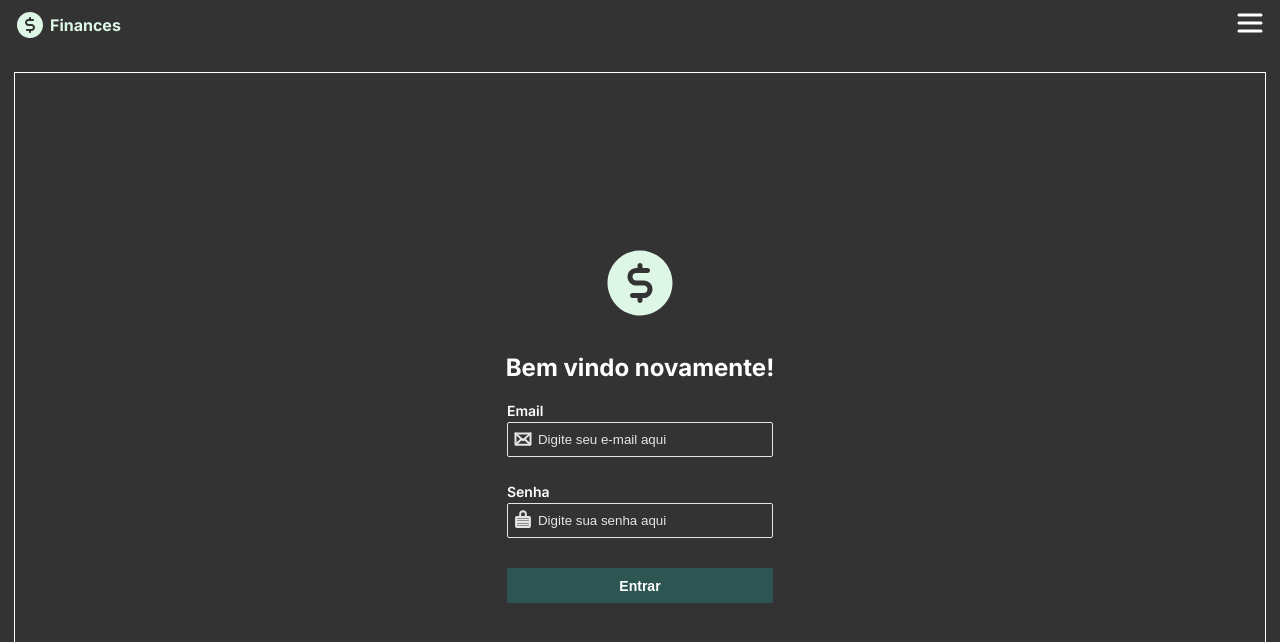
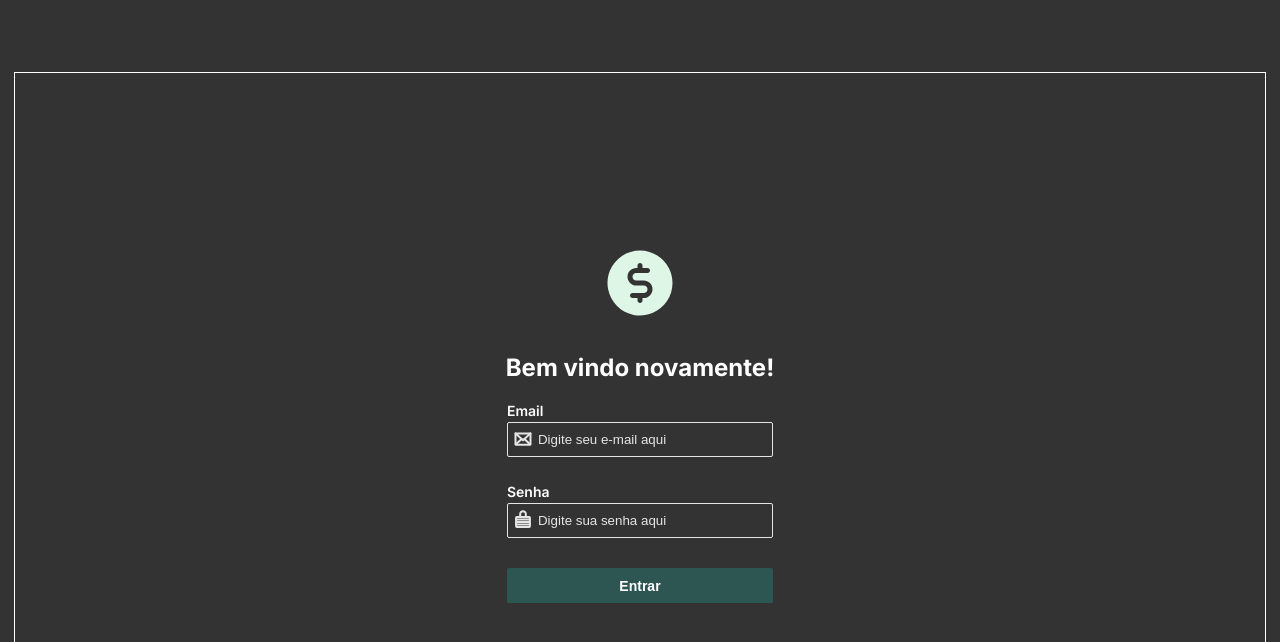
Before and after one commit to iagovtr/finance-front, a React (Vite) app: page / in a window 1280 px wide. Shown: the top 642 px of the page. Built offline with nearby package versions, Linux system fonts and the light colour scheme; no server answers.

Commit message:
fix: adding show/hide menu rule in private/public routes

```diff
--- a/src/App.tsx
+++ b/src/App.tsx
@@ -1,11 +1,14 @@
 import GlobalStyle from './styles/global'
 import Routes from './routes/Routes'
+import { AuthProvider } from './contexts/AuthContext'
 
 const App = () => {
   return (
     <>
-    <Routes/>
-    <GlobalStyle/>
+      <AuthProvider>
+        <Routes/>
+      </AuthProvider>
+      <GlobalStyle/>
     </>
   )
 }
--- a/src/routes/Routes.tsx
+++ b/src/routes/Routes.tsx
@@ -9,12 +9,14 @@ import Header from '../modules/Shared/Header/Header'
 import Transactions from '../modules/Transactions/Transactions'
 import Login from '../modules/Login/Login'
 import PrivateRoutes from './PrivateRoutes'
-import { AuthProvider } from '../contexts/AuthContext'
+import useAuth from '../hooks/useAuth'
 
 const Routes = () => {
+  const { signed } = useAuth();
+
   return (
-    <AuthProvider>
-      <Header/>
+    <>
+      {signed && <Header/>}
       <WrapperContainer>
         <MainContainer>
           <BrowserRouter>
@@ -28,7 +30,7 @@ const Routes = () => {
           </BrowserRouter>
         </MainContainer>
       </WrapperContainer>
-    </AuthProvider>
+    </>
   )
 }
 
```
